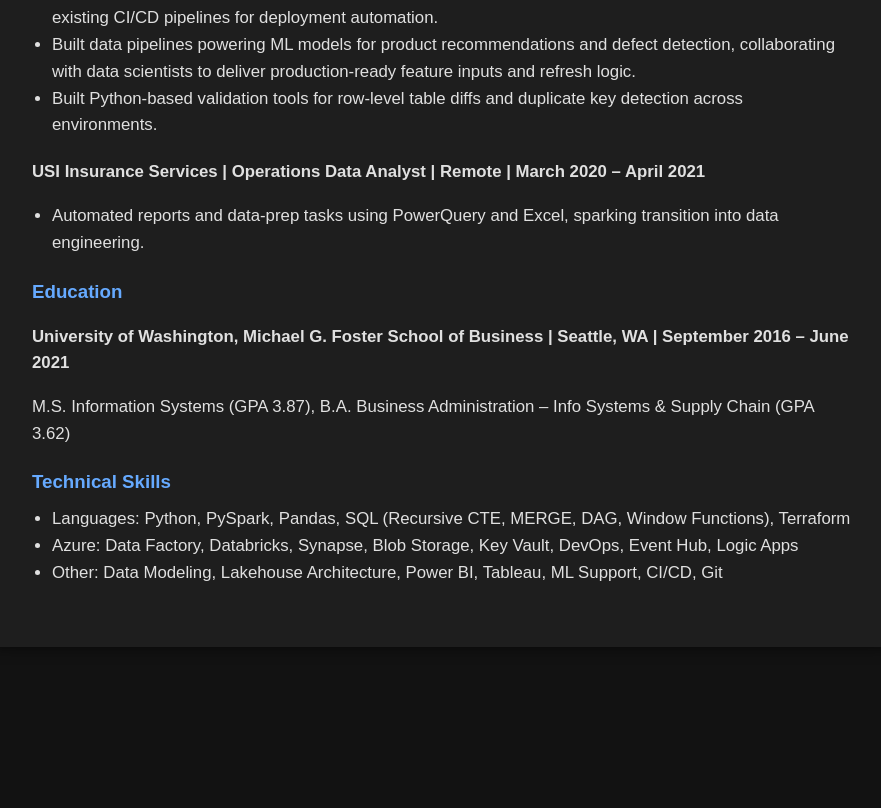
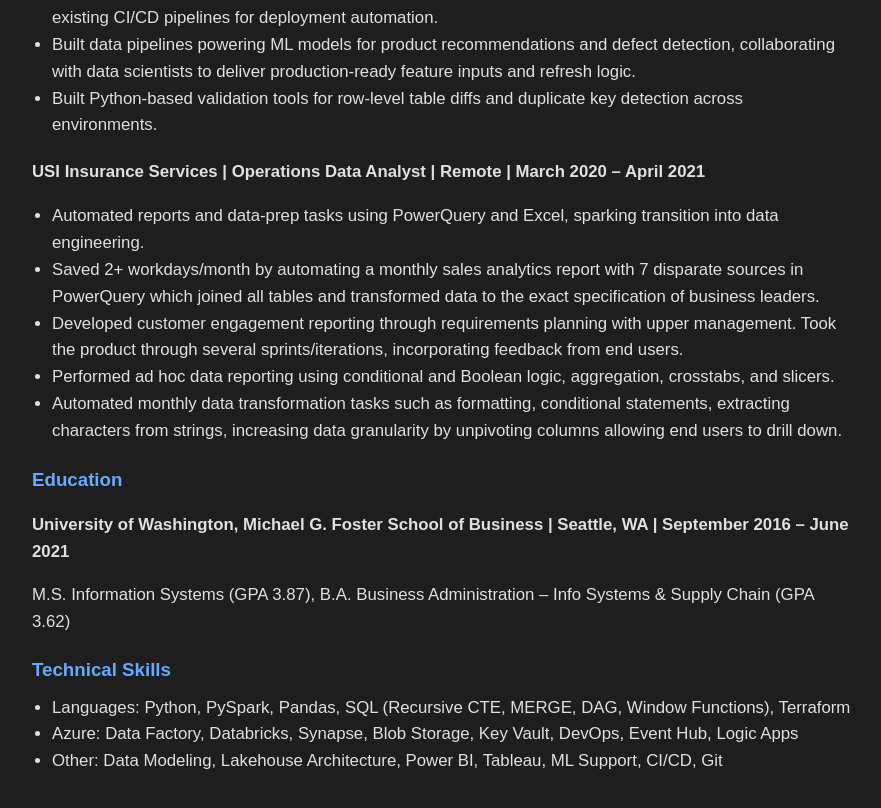
Before and after one commit to dgusty244/dgusty244.github.io, a Jekyll site: the page built from index.html, in a window 1280 px wide and 900 px high, scrolled down 1819 px. Shown: the top 808 px of the window, without its empty margins (198-1079 px from the left). Built offline with Jekyll 4.4.1, drawn with Linux system fonts in a browser that asks for light colours; before the commit the page ends 2546 px from its top, so only the background shows below that.

Commit message:
Update index.html

```diff
--- a/index.html
+++ b/index.html
@@ -50,6 +50,10 @@
   <p><strong>USI Insurance Services | Operations Data Analyst | Remote | March 2020 – April 2021</strong></p>
   <ul>
     <li>Automated reports and data-prep tasks using PowerQuery and Excel, sparking transition into data engineering.</li>
+    <li>Saved 2+ workdays/month by automating a monthly sales analytics report with 7 disparate sources in PowerQuery which joined all tables and transformed data to the exact specification of business leaders.</li>
+    <li>Developed customer engagement reporting through requirements planning with upper management. Took the product through several sprints/iterations, incorporating feedback from end users.</li>
+    <li>Performed ad hoc data reporting using conditional and Boolean logic, aggregation, crosstabs, and slicers.</li>
+    <li>Automated monthly data transformation tasks such as formatting, conditional statements, extracting characters from strings, increasing data granularity by unpivoting columns allowing end users to drill down.</li>
   </ul>
 
   <h3>Education</h3>
```
